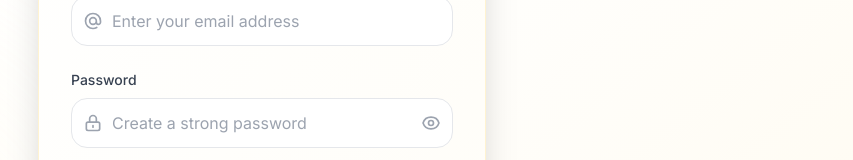
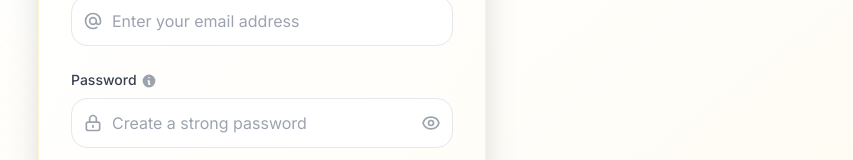
Before and after one commit to Shaylanism/FYP_Duitku, a React (Vite) app in the folder frontend/: page /register in a window 1280 px wide. Shown: the part 515-675 px from the top of the page, without its empty margins (378-1231 px from the left). Built offline with nearby package versions, Linux system fonts and the light colour scheme.

Commit message:
Fixed Reminder Bug
Fixed the bug where reminder keeps popping up randomly for the user.

```diff
--- a/frontend/src/components/Layout.js
+++ b/frontend/src/components/Layout.js
@@ -12,28 +12,42 @@ const Layout = () => {
   const [hasWarnings, setHasWarnings] = useState(false);
   const [notificationCheckDone, setNotificationCheckDone] = useState(false);
   const [sidebarCollapsed, setSidebarCollapsed] = useState(false);
+  const [lastNotificationIds, setLastNotificationIds] = useState(new Set());
 
   const handleLogout = () => {
     logout();
   };
 
   // Fetch payment notifications
-  const fetchNotifications = async () => {
+  const fetchNotifications = async (showModalOnNewNotifications = false) => {
     try {
       const res = await axios.get('/api/planned-payments/notifications');
       if (res.data.success) {
         setNotifications(res.data.notifications);
         setHasWarnings(res.data.hasWarnings);
 
-        // Show modal only if there are notifications and we haven't shown it yet
-        if (res.data.notifications.length > 0 && !notificationCheckDone) {
-          setShowNotificationModal(true);
+        // Only show modal if explicitly requested and there are new notifications
+        if (showModalOnNewNotifications && res.data.notifications.length > 0) {
+          // Check if there are any new notifications (notifications not seen before)
+          const currentNotificationIds = new Set(res.data.notifications.map(n => n.paymentId));
+          const hasNewNotifications = res.data.notifications.some(n => !lastNotificationIds.has(n.paymentId));
+
+          if (hasNewNotifications || !notificationCheckDone) {
+            setShowNotificationModal(true);
+            setLastNotificationIds(currentNotificationIds);
+          }
         }
-        setNotificationCheckDone(true);
+
+        // Mark that we've done the initial notification check
+        if (!notificationCheckDone) {
+          setNotificationCheckDone(true);
+        }
       }
     } catch (err) {
       console.error('Failed to fetch notifications:', err);
-      setNotificationCheckDone(true);
+      if (!notificationCheckDone) {
+        setNotificationCheckDone(true);
+      }
     }
   };
 
@@ -44,8 +58,8 @@ const Layout = () => {
         transactionDescription: description
       });
 
-      // Refresh notifications after settling
-      fetchNotifications();
+      // Refresh notifications after settling (but don't show modal)
+      fetchNotifications(false);
 
       // Show success message
       alert('Payment settled successfully and transaction created!');
@@ -54,57 +68,58 @@ const Layout = () => {
     }
   };
 
-  // Fetch notifications when component mounts
+  // Fetch notifications when component mounts (show modal for initial notifications)
   useEffect(() => {
     if (user && !notificationCheckDone) {
-      fetchNotifications();
+      fetchNotifications(true);
     }
   }, [user, notificationCheckDone]);
 
-  // Check for notifications periodically (every 5 minutes)
+  // Check for notifications periodically (every 5 minutes) - don't show modal automatically
   useEffect(() => {
-    if (user) {
+    if (user && notificationCheckDone) {
       const interval = setInterval(() => {
-        fetchNotifications();
+        fetchNotifications(false); // Don't show modal on interval checks
       }, 5 * 60 * 1000); // 5 minutes
 
       return () => clearInterval(interval);
     }
-  }, [user]);
+  }, [user, notificationCheckDone]);
 
   // Reset notification check when user logs out and refresh on payment settlement
   useEffect(() => {
-    const handleLogout = () => {
+    const handleLogoutEvent = () => {
       setNotificationCheckDone(false);
       setNotifications([]);
       setHasWarnings(false);
       setShowNotificationModal(false);
+      setLastNotificationIds(new Set());
     };
 
     const handlePaymentSettled = () => {
-      fetchNotifications();
+      fetchNotifications(false); // Don't show modal when payment is settled
     };
 
-    window.addEventListener('userLoggedOut', handleLogout);
+    window.addEventListener('userLoggedOut', handleLogoutEvent);
     window.addEventListener('paymentSettled', handlePaymentSettled);
 
     return () => {
-      window.removeEventListener('userLoggedOut', handleLogout);
+      window.removeEventListener('userLoggedOut', handleLogoutEvent);
       window.removeEventListener('paymentSettled', handlePaymentSettled);
     };
   }, []);
 
-  // Refresh notifications when navigating to planned payments page
+  // Refresh notifications when navigating to planned payments page - don't show modal
   useEffect(() => {
-    if (user && location.pathname === '/dashboard/planned-payments') {
+    if (user && location.pathname === '/dashboard/planned-payments' && notificationCheckDone) {
       // Small delay to ensure the page has loaded
       const timer = setTimeout(() => {
-        fetchNotifications();
+        fetchNotifications(false); // Don't show modal on navigation
       }, 1000);
 
       return () => clearTimeout(timer);
     }
-  }, [location.pathname, user]);
+  }, [location.pathname, user, notificationCheckDone]);
 
   const navigationItems = [
     {
--- a/frontend/src/components/Register.js
+++ b/frontend/src/components/Register.js
@@ -1,6 +1,46 @@
 import React, { useState } from 'react';
 import { useAuth } from '../contexts/AuthContext';
 import { Link } from 'react-router-dom';
+
+// Reusable Tooltip Component
+const Tooltip = ({ text, children }) => {
+  const [isVisible, setIsVisible] = useState(false);
+
+  return (
+    <div className="relative inline-block">
+      <div
+        onMouseEnter={() => setIsVisible(true)}
+        onMouseLeave={() => setIsVisible(false)}
+        className="cursor-help"
+      >
+        {children}
+      </div>
+      {isVisible && (
+        <div className="absolute z-10 w-64 p-3 text-sm text-white bg-gray-800 rounded-lg shadow-lg -top-2 left-6 transform -translate-y-full">
+          <div className="absolute w-2 h-2 bg-gray-800 transform rotate-45 left-2 top-full -translate-y-1"></div>
+          {text}
+        </div>
+      )}
+    </div>
+  );
+};
+
+// Info Icon Component
+const InfoIcon = ({ tooltipText }) => (
+  <Tooltip text={tooltipText}>
+    <svg
+      className="w-4 h-4 text-gray-400 hover:text-gray-600 ml-1 inline-block"
+      fill="currentColor"
+      viewBox="0 0 20 20"
+    >
+      <path
+        fillRule="evenodd"
+        d="M18 10a8 8 0 11-16 0 8 8 0 0116 0zm-7-4a1 1 0 11-2 0 1 1 0 012 0zM9 9a1 1 0 000 2v3a1 1 0 001 1h1a1 1 0 100-2v-3a1 1 0 00-1-1H9z"
+        clipRule="evenodd"
+      />
+    </svg>
+  </Tooltip>
+);
 
 const Register = () => {
     const [formData, setFormData] = useState({
@@ -152,7 +192,10 @@ const Register = () => {
 
                             {/* Password Field */}
                             <div>
-                                <label className="banking-label">Password</label>
+                                <label className="banking-label">
+                                    Password
+                                    <InfoIcon tooltipText="Password must be at least 6 characters long. Choose a strong password to secure your account." />
+                                </label>
                                 <div className="relative">
                                     <div className="absolute inset-y-0 left-0 pl-3 flex items-center pointer-events-none">
                                         <svg className="h-5 w-5 text-neutral-400" fill="none" stroke="currentColor" viewBox="0 0 24 24">
```
